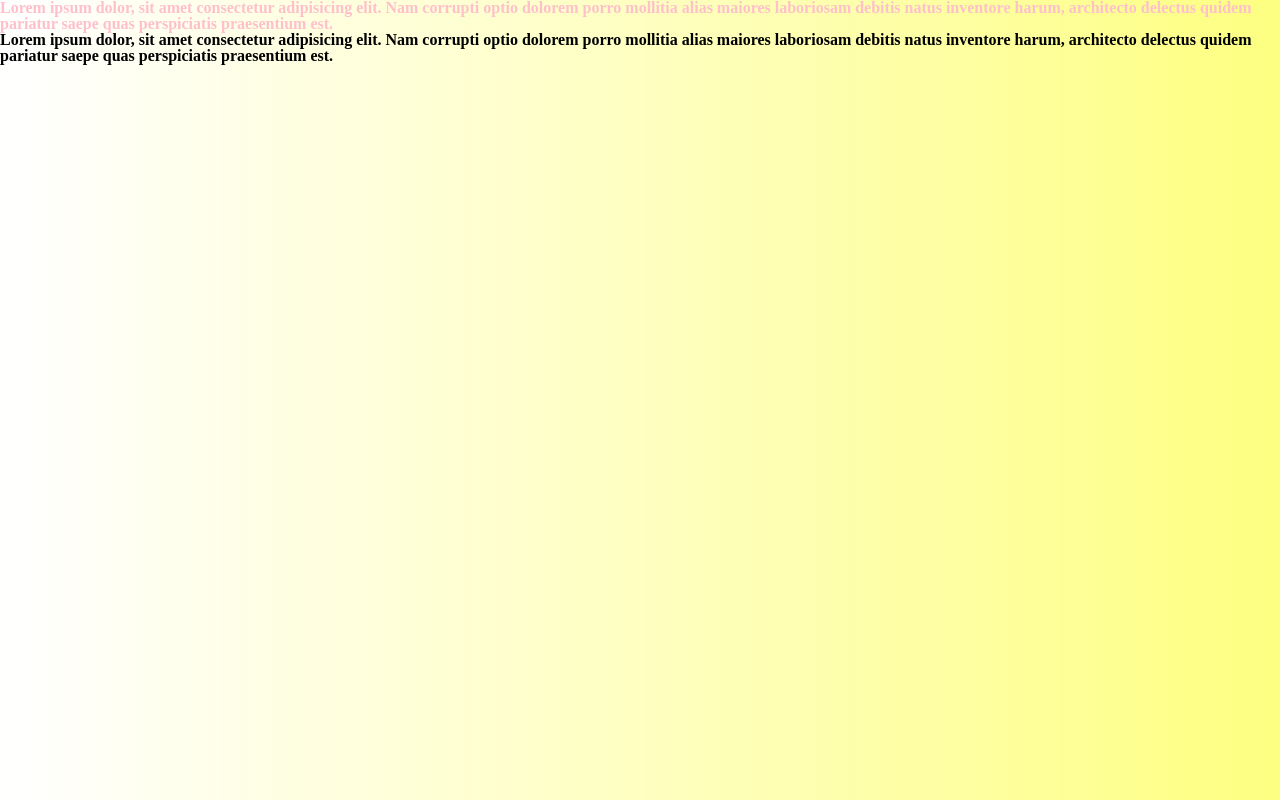
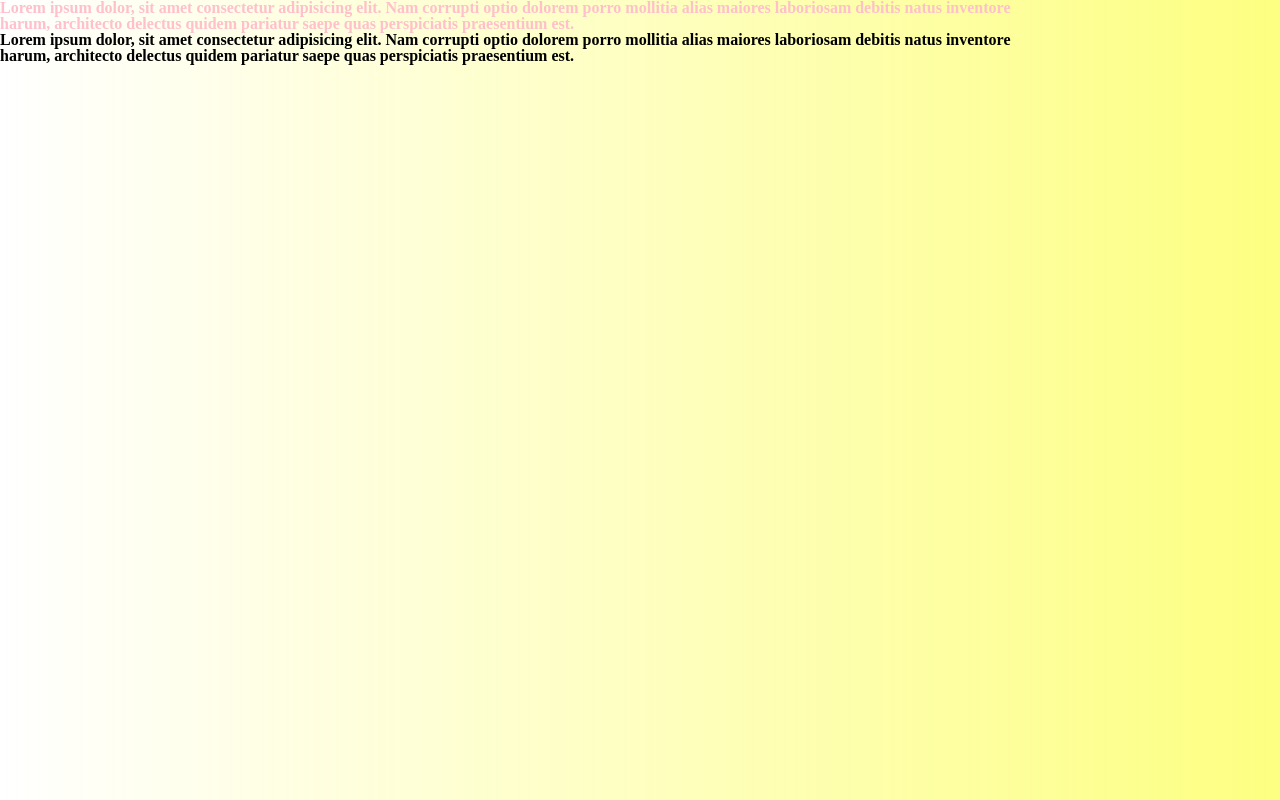
Before and after one commit to djakattack/djak, a React app: page / in a window 1280 px wide. Built offline with nearby package versions, Linux system fonts and the light colour scheme; the HTML template or start-up script is replaced by a standard one.

Commit message:
Having issues with flex-direction in SASS.  Results do not match tutorial video.

```diff
--- a/src/components/Body/Body.js
+++ b/src/components/Body/Body.js
@@ -2,10 +2,10 @@ import React from 'react'
 
 const Body = ({ props }) => (
     <div className="light">
-        <div className="content__paragraph">
+        <div className="content__paragraph1">
             Lorem ipsum dolor, sit amet consectetur adipisicing elit. Nam corrupti optio dolorem porro mollitia alias maiores laboriosam debitis natus inventore harum, architecto delectus quidem pariatur saepe quas perspiciatis praesentium est.
         </div>
-        <div className="content__paragraph">
+        <div className="content__paragraph2">
                 Lorem ipsum dolor, sit amet consectetur adipisicing elit. Nam corrupti optio dolorem porro mollitia alias maiores laboriosam debitis natus inventore harum, architecto delectus quidem pariatur saepe quas perspiciatis praesentium est.
         </div>
     </div>
--- a/src/components/Body/_body.scss
+++ b/src/components/Body/_body.scss
@@ -1,18 +1,35 @@
 .content {
-    // CSS flex box
-    // CSS grid
-    @include flexCenter(row);
-        // MINE
+    // @Note    CSS flex box
+    //          CSS grid
+    width: 80%;
+    margin: 0, auto;
+    // ## EE0132E
     // font-size: 2rem;
     // margin-left: 90rem;
     // margin-top: 25rem;
     // width: 40rem;
     // position: absolute;
-    #{&}__paragraph {
+    // EE0132E ##
+    #{&}__paragraph1 {
         font-weight: weight(bold);
         &:hover{
             color: pink;
         }
+    };
+
+    #{&}__paragraph2 {
+        @extend .content__paragraph1;
+
+        &:hover{
+            color: $body-accent-color
+        }
+    }
+
+    @include mobile{
+        @include flexCenter(column);
+    };
+    @include responsive{
+        @include flexCenter(row);
     }
 }
 
--- a/src/styles/_mixins.scss
+++ b/src/styles/_mixins.scss
@@ -4,10 +4,11 @@
 // @import "./themes/autumn";
 // @import "./themes/winter";
 
-@mixin flexCenter ($direction) {
+@mixin flexCenter($direction) {
     display: flex;
     justify-content: center;
     align-items: center;
+    flex-direction: $direction;
 }
 
 // Can we do $light-theme: true, or $spring-theme: true, or .... to simply type in the season in the .light class in _body.scss to change the theme?
@@ -21,6 +22,22 @@
     };
 };
 
+// Using this type of Mixin
+// .light{
+//     @include theme($light-theme: true);
+// }
+
+@mixin mobile {
+    @media (max-width: $mobile){
+        @content;
+    }
+}
+@mixin responsive {
+    @media (min-width: $mobile){
+        @content;
+    }
+}
+
 @mixin background($no: true){
     @if $no{
         background-image: linear-gradient(to right, $body-accent-color, $body-color);
--- /dev/null
+++ b/src/styles/_responsive.scss
@@ -0,0 +1 @@
+$mobile: 800px;
--- a/src/styles/_variables.scss
+++ /dev/null
@@ -1 +0,0 @@
-// More themes for different holidays as mood strikes.
--- a/src/styles/main.scss
+++ b/src/styles/main.scss
@@ -4,7 +4,7 @@
 @import "./mixins";
 
 @import "./styles";
-@import "./variables";
+@import "./responsive";
 @import "./fonts/fonts";
 
 @import "../components/Body/body";
```
Also changed, not shown: 1 other file (tests, documents, lock files or other folders).
